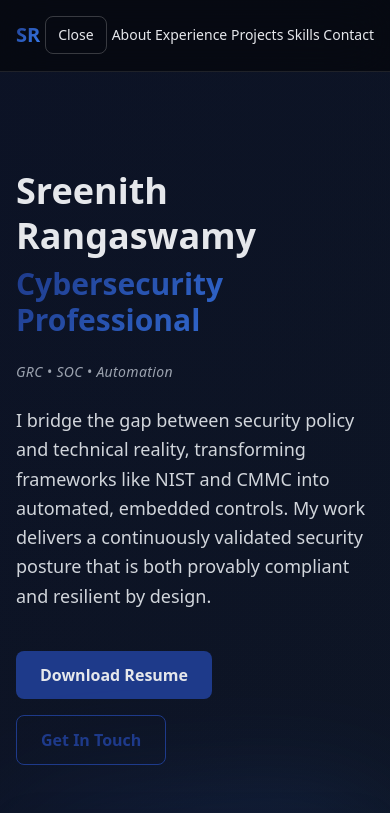
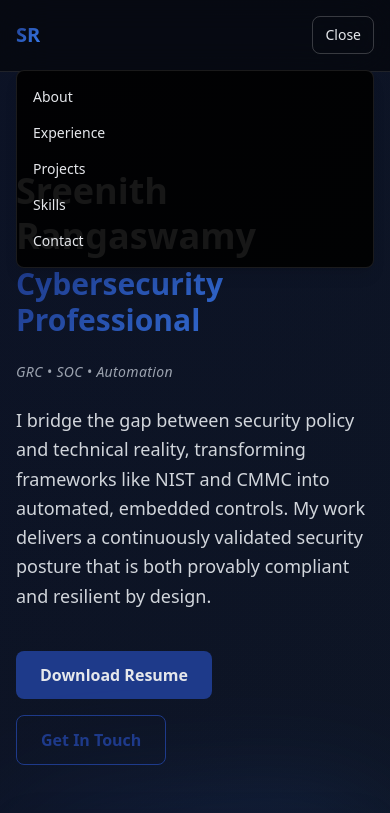
Before and after one commit to sreenith70/sreenith70.github.io, a plain HTML site: page index.html in a window 390 px wide. Both pictures are taken after a click on the button "Menu". Shown: the top 813 px of the page. Drawn offline with nearby package versions, Linux system fonts and the light colour scheme.

Commit message:
Update index.html
Updated with menu functions

```diff
--- a/index.html
+++ b/index.html
@@ -60,7 +60,7 @@
     noscript .js-required { display:none; }
 
     #menu { flex-direction:column; gap:1rem; }
-    #menu.hidden { display: none !important; }
+    #menu.hidden { display: none; }
     @media (min-width:768px){ #menu { display:flex; flex-direction:row; } }
 
     @media (prefers-reduced-motion: no-preference){
@@ -95,15 +95,15 @@
 
   <!-- Navigation -->
   <nav class="fixed top-0 w-full z-50 bg-black/30 backdrop-blur-xl border-b border-white/10" aria-label="Primary">
-    <div class="max-w-6xl mx-auto px-4 py-4 flex justify-between items-center">
+    <div class="max-w-6xl mx-auto px-4 py-4 flex justify-between items-center relative">
       <a href="#top" class="font-bold text-xl text-gradient" aria-label="Home">SR</a>
       <button id="menuBtn" class="md:hidden border border-white/20 rounded-lg px-3 py-2 text-sm" aria-expanded="false" aria-controls="menu" aria-label="Open menu">Menu</button>
-      <div id="menu" class="hidden md:flex gap-6 text-sm">
-        <a href="#about" class="hover:text-accent transition">About</a>
-        <a href="#experience" class="hover:text-accent transition">Experience</a>
-        <a href="#projects" class="hover:text-accent transition">Projects</a>
-        <a href="#skills" class="hover:text-accent transition">Skills</a>
-        <a href="#contact" class="hover:text-accent transition">Contact</a>
+      <div id="menu" class="hidden md:flex gap-6 text-sm" role="menubar">
+        <a role="menuitem" href="#about" class="hover:text-accent transition">About</a>
+        <a role="menuitem" href="#experience" class="hover:text-accent transition">Experience</a>
+        <a role="menuitem" href="#projects" class="hover:text-accent transition">Projects</a>
+        <a role="menuitem" href="#skills" class="hover:text-accent transition">Skills</a>
+        <a role="menuitem" href="#contact" class="hover:text-accent transition">Contact</a>
       </div>
     </div>
   </nav>
@@ -253,8 +253,8 @@
 
     <!-- Skills & Certifications -->
     <section id="skills" class="py-20" aria-labelledby="skills-title">
-      <div class="max-w-6xl mx_auto px-4">
-        <h2 id="skills-title" data-reveal class="text-3xl font-bold mb-12 text-center"><span class="text-gradient">Skills</span> & Expertise</h2>
+      <div class="max-w-6xl mx-auto px-4">
+        <h2 id="skills-title" data-reveal class="text-3xl font-bold mb-12"><span class="text-gradient">Skills</span> & Expertise</h2>
         <div data-reveal-parent class="grid lg:grid-cols-3 gap-8">
           <!-- GRC Stack -->
           <div data-reveal class="card rounded-xl p-6 hover:shadow-lg transition">
@@ -375,28 +375,38 @@
     }
     window.addEventListener('scroll',()=>{ if(!ticking){ requestAnimationFrame(updateNav); ticking=true; } });
 
-    // Mobile menu: toggle + close on link + Esc
+    // Mobile menu: dropdown on small screens
     const btn=document.getElementById('menuBtn');
     const menu=document.getElementById('menu');
+    const mobileOpenClasses = ['flex','flex-col','gap-4','absolute','left-4','right-4','top-full','z-50','bg-black/90','rounded-lg','p-4','border','border-white/10','shadow-lg'];
+
+    function openMenu(){
+      menu.classList.remove('hidden');
+      mobileOpenClasses.forEach(c=>menu.classList.add(c));
+      btn.setAttribute('aria-expanded','true');
+      btn.textContent='Close';
+      btn.setAttribute('aria-label','Close menu');
+    }
+    function closeMenu(){
+      menu.classList.add('hidden');
+      mobileOpenClasses.forEach(c=>menu.classList.remove(c));
+      btn.setAttribute('aria-expanded','false');
+      btn.textContent='Menu';
+      btn.setAttribute('aria-label','Open menu');
+    }
     btn && btn.addEventListener('click',()=>{
-      const isHidden=menu.classList.toggle('hidden');
-      const expanded = !isHidden;
-      btn.setAttribute('aria-expanded', String(expanded));
-      btn.textContent = expanded ? 'Close' : 'Menu';
-      btn.setAttribute('aria-label', expanded ? 'Close menu' : 'Open menu');
+      if(menu.classList.contains('hidden')) openMenu(); else closeMenu();
     });
+    // Close when clicking a link (mobile)
     menu && menu.addEventListener('click', (e) => {
       if (e.target.tagName === 'A' && window.innerWidth < 768) {
-        menu.classList.add('hidden');
-        btn.setAttribute('aria-expanded', 'false');
-        btn.textContent = 'Menu';
+        closeMenu();
       }
     });
+    // Close on Escape
     document.addEventListener('keydown', (e)=>{
       if(e.key==='Escape' && btn && !menu.classList.contains('hidden')){
-        menu.classList.add('hidden');
-        btn.setAttribute('aria-expanded','false');
-        btn.textContent='Menu';
+        closeMenu();
       }
     });
 
@@ -410,7 +420,7 @@
         const parent = el.closest('[data-reveal-parent]');
         const key = parent || document.body;
         const idx = groups.get(key) || 0;
-        el.style.transitionDelay = (idx * 60) + 'ms';
+        el.style.transitionDelay = (idx * 60) + 'ms'; // faster stagger
         groups.set(key, idx+1);
       });
       const io = new IntersectionObserver((entries)=>{
```
Lines whose indentation alone changed are shown as unchanged.
